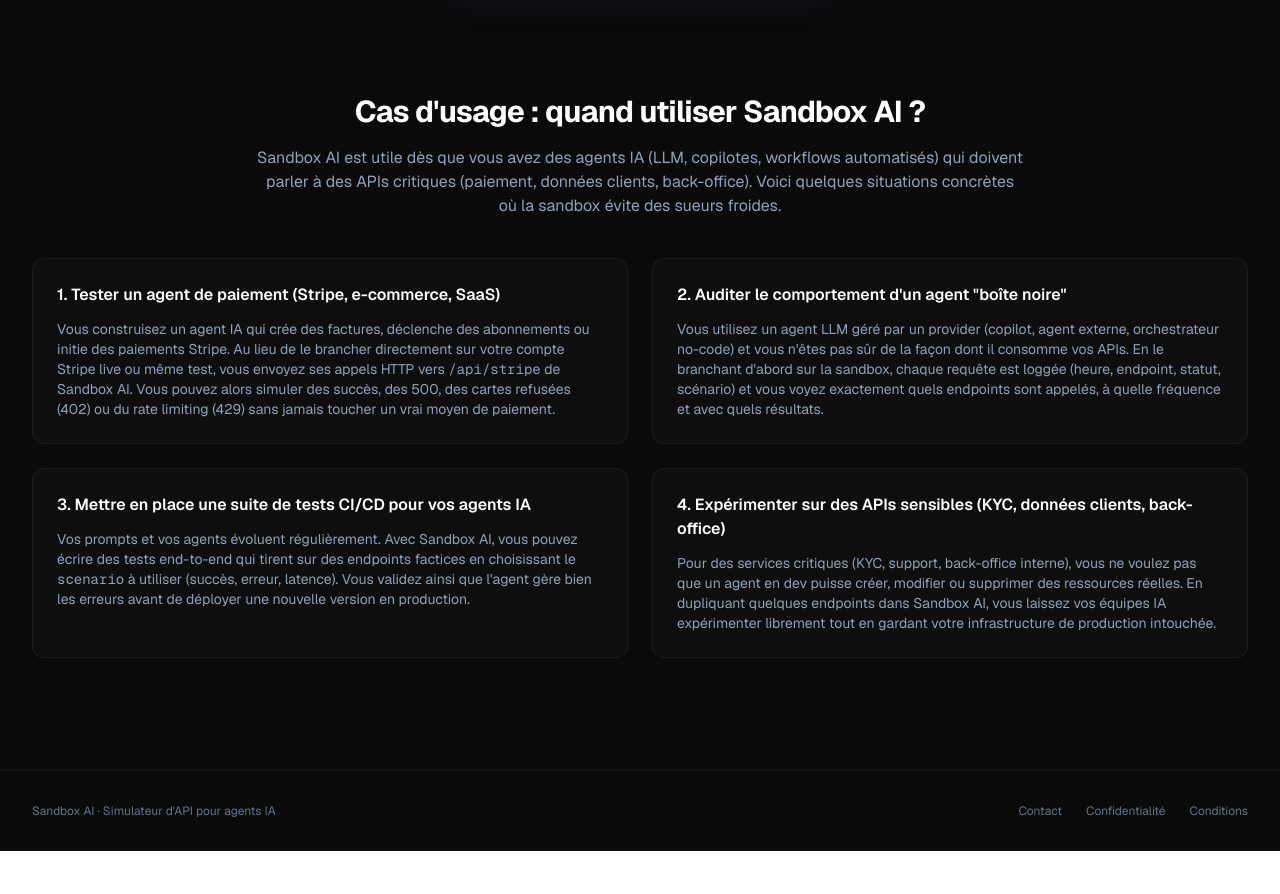
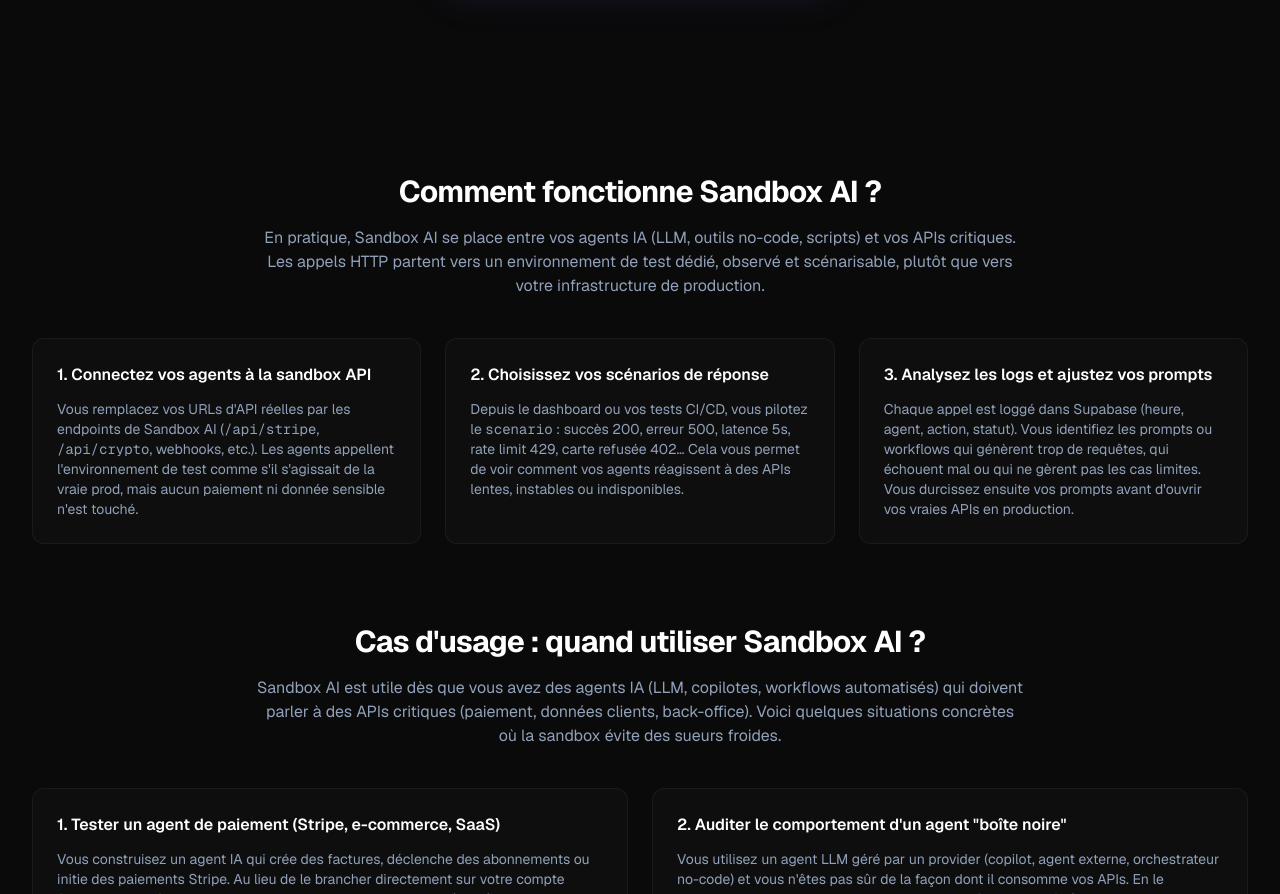
Before and after one commit to Sandbox-A1/Sandbox-AI, a Next.js app: page / in a window 1280 px wide. Shown: the part 2291-3185 px from the top of the page. Before the commit the page ends 3142 px from the top, so only its background shows below. Built offline with nearby package versions, Linux system fonts and the light colour scheme; no server answers.

Commit message:
Ajoute section comment ça marche

```diff
--- a/app/page.tsx
+++ b/app/page.tsx
@@ -469,6 +469,61 @@
           </div>
         </section>
 
+        {/* Comment ça marche ? */}
+        <section
+          className="mx-auto max-w-7xl px-4 py-16 md:px-8 md:py-20"
+          aria-labelledby="howitworks-title"
+        >
+          <h2
+            id="howitworks-title"
+            className="mb-4 text-center text-2xl font-bold tracking-tight text-white md:text-3xl"
+          >
+            Comment fonctionne Sandbox AI ?
+          </h2>
+          <p className="mx-auto mb-10 max-w-3xl text-center text-sm text-slate-400 md:text-base">
+            En pratique, Sandbox AI se place entre vos agents IA (LLM, outils no-code, scripts) et vos APIs
+            critiques. Les appels HTTP partent vers un environnement de test dédié, observé et scénarisable,
+            plutôt que vers votre infrastructure de production.
+          </p>
+
+          <div className="grid gap-6 md:grid-cols-3">
+            <article className="rounded-xl border border-white/5 bg-white/[0.02] p-6 text-sm text-slate-300">
+              <h3 className="text-base font-semibold text-white">
+                1. Connectez vos agents à la sandbox API
+              </h3>
+              <p className="mt-3 text-slate-400">
+                Vous remplacez vos URLs d&apos;API réelles par les endpoints de Sandbox AI{" "}
+                (<span className="font-mono">/api/stripe</span>, <span className="font-mono">/api/crypto</span>,
+                webhooks, etc.). Les agents appellent l&apos;environnement de test comme s&apos;il s&apos;agissait
+                de la vraie prod, mais aucun paiement ni donnée sensible n&apos;est touché.
+              </p>
+            </article>
+
+            <article className="rounded-xl border border-white/5 bg-white/[0.02] p-6 text-sm text-slate-300">
+              <h3 className="text-base font-semibold text-white">
+                2. Choisissez vos scénarios de réponse
+              </h3>
+              <p className="mt-3 text-slate-400">
+                Depuis le dashboard ou vos tests CI/CD, vous pilotez le{" "}
+                <span className="font-mono">scenario</span> : succès 200, erreur 500, latence 5s, rate limit 429,
+                carte refusée 402… Cela vous permet de voir comment vos agents réagissent à des APIs lentes,
+                instables ou indisponibles.
+              </p>
+            </article>
+
+            <article className="rounded-xl border border-white/5 bg-white/[0.02] p-6 text-sm text-slate-300">
+              <h3 className="text-base font-semibold text-white">
+                3. Analysez les logs et ajustez vos prompts
+              </h3>
+              <p className="mt-3 text-slate-400">
+                Chaque appel est loggé dans Supabase (heure, agent, action, statut). Vous identifiez les prompts
+                ou workflows qui génèrent trop de requêtes, qui échouent mal ou qui ne gèrent pas les cas limites.
+                Vous durcissez ensuite vos prompts avant d&apos;ouvrir vos vraies APIs en production.
+              </p>
+            </article>
+          </div>
+        </section>
+
         {/* Cas d'usage détaillés */}
         <section
           className="mx-auto max-w-7xl px-4 pb-20 md:px-8 md:pb-28"
```
